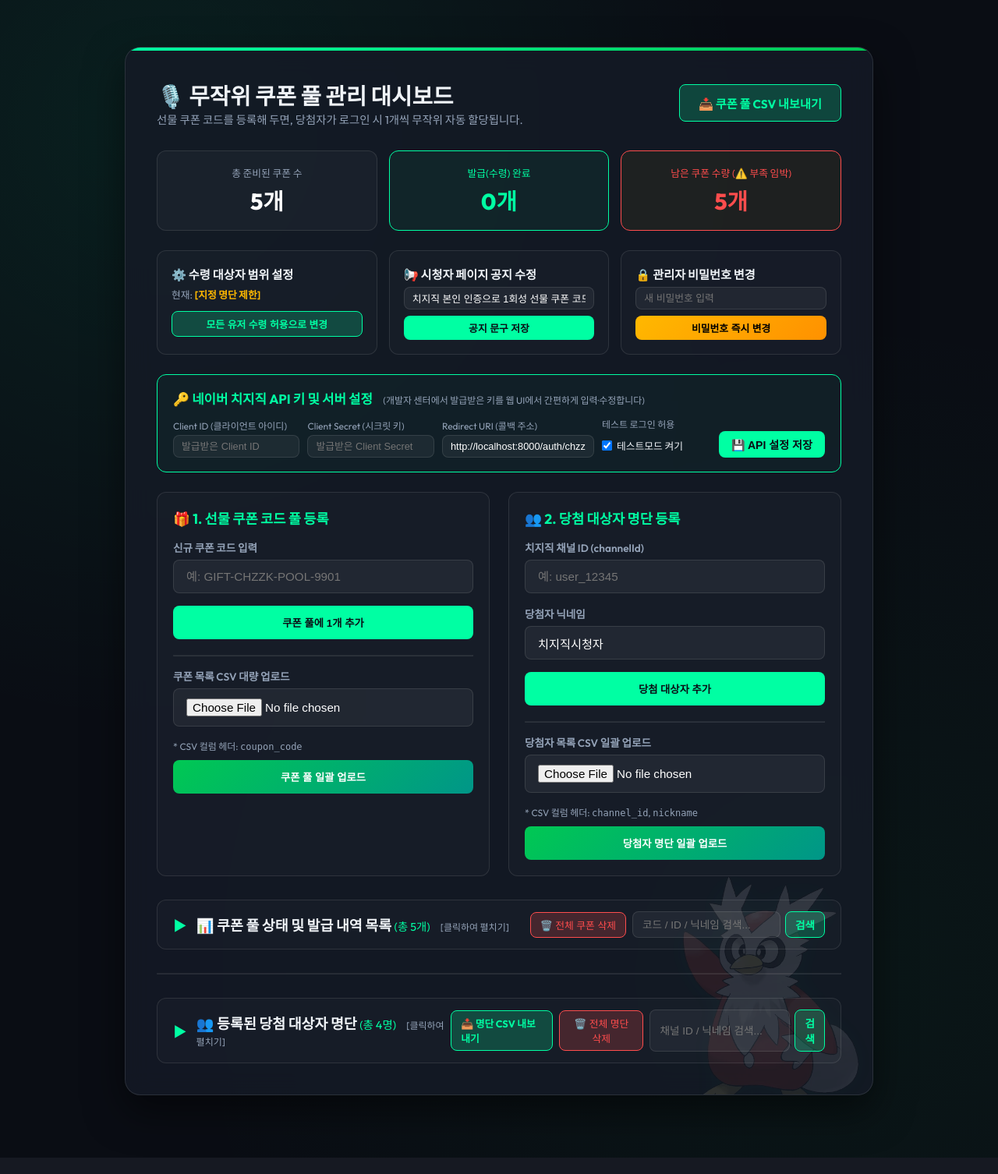
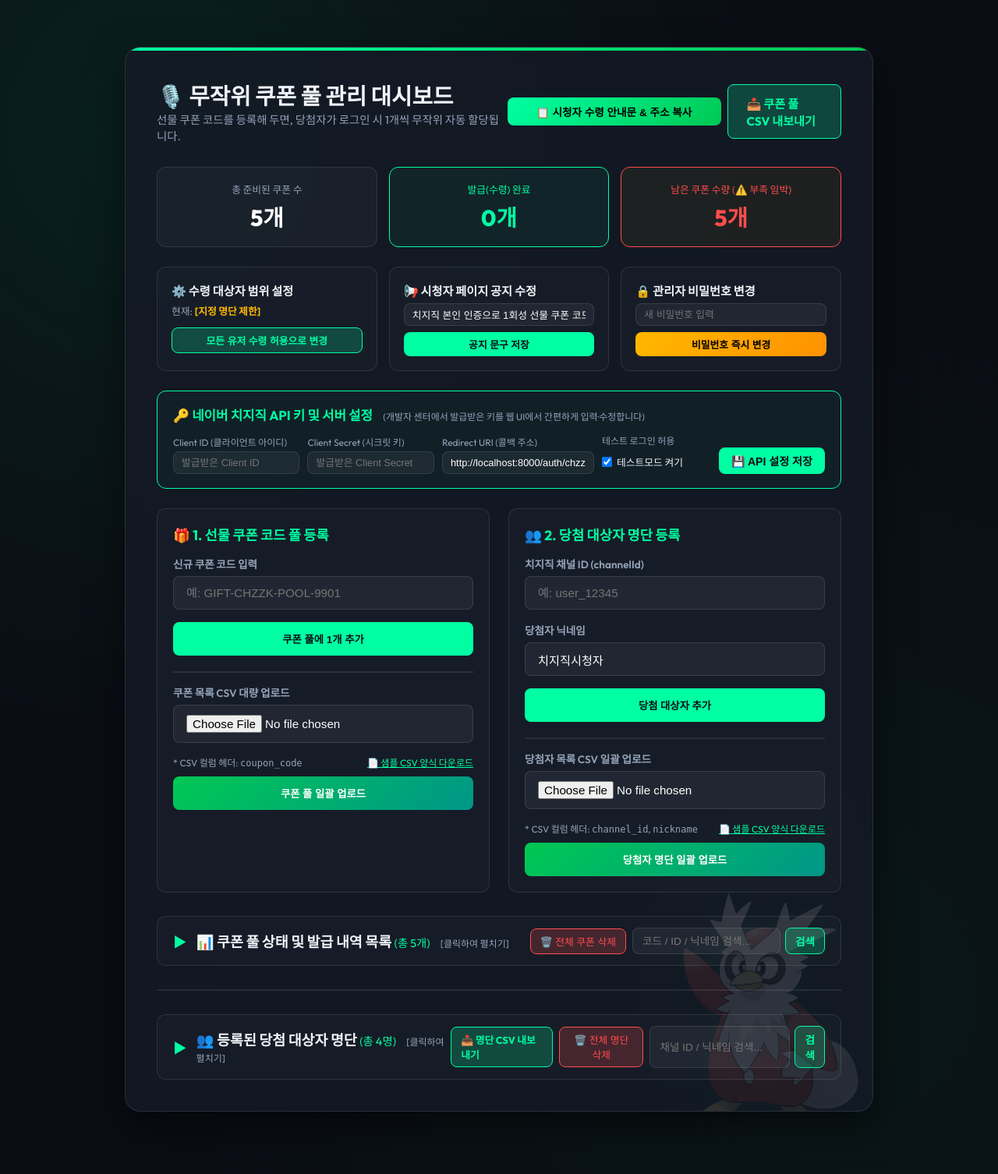
Before and after one commit to ManofKimchi08/chzzk-coupon-app, a FastAPI app: page /admin in a window 1280 px wide. Shown: the part 70-1576 px from the top of the page at 78% size. Before the commit the page ends 1555 px from the top, so only its background shows below. Run offline with FastAPI, Linux system fonts and the light colour scheme; the visitor is signed in with stand-in values (Sample User, id 1); data comes from the database, SQL or seed files in the repository.

Commit message:
feat: Add 1-click viewer share link copy and sample CSV template downloads to admin dashboard

```diff
--- a/main.py
+++ b/main.py
@@ -446,6 +446,24 @@ async def admin_export_coupons_csv(request: Request):
         headers={"Content-Disposition": "attachment; filename=coupon_pool_export.csv"}
     )
 
+@app.get("/admin/sample-coupons-csv")
+async def admin_sample_coupons_csv(request: Request):
+    sample_content = "coupon_code\nGIFT-CHZZK-SAMPLE-001\nGIFT-CHZZK-SAMPLE-002\nGIFT-CHZZK-SAMPLE-003\n"
+    return Response(
+        content=sample_content.encode('utf-8-sig'),
+        media_type="text/csv",
+        headers={"Content-Disposition": "attachment; filename=sample_coupons_template.csv"}
+    )
+
+@app.get("/admin/sample-winners-csv")
+async def admin_sample_winners_csv(request: Request):
+    sample_content = "channel_id,nickname\n32819034,치즈당첨자1\n11223344556677889900aabbccddeeff,치즈당첨자2\n"
+    return Response(
+        content=sample_content.encode('utf-8-sig'),
+        media_type="text/csv",
+        headers={"Content-Disposition": "attachment; filename=sample_winners_template.csv"}
+    )
+
 if __name__ == "__main__":
     import uvicorn
     uvicorn.run("main:app", host="0.0.0.0", port=8000, reload=True)
--- a/templates/admin.html
+++ b/templates/admin.html
@@ -61,10 +61,25 @@
                         <h1 style="font-size: 1.8rem; font-weight: 800;">🎙️ 무작위 쿠폰 풀 관리 대시보드</h1>
                         <p style="color: var(--text-muted); font-size: 0.9rem;">선물 쿠폰 코드를 등록해 두면, 당첨자가 로그인 시 1개씩 무작위 자동 할당됩니다.</p>
                     </div>
-                    <div>
+                    <div style="display: flex; gap: 8px; align-items: center;">
+                        <button type="button" onclick="copyViewerShareText()" class="btn-primary" style="background: linear-gradient(135deg, #00FFA3, #00C853); color: #000; font-weight: bold; font-size: 0.85rem; padding: 8px 16px;">
+                            📋 시청자 수령 안내문 & 주소 복사
+                        </button>
                         <a href="/admin/export-coupons-csv" class="btn-copy" style="text-decoration: none; display: inline-block;">📥 쿠폰 풀 CSV 내보내기</a>
                     </div>
                 </div>
+
+                <script>
+                    function copyViewerShareText() {
+                        const origin = window.location.origin;
+                        const text = `🎁 [치지직 선물 쿠폰 무작위 수령 안내]\n아래 주소로 들어오셔서 치지직 로그인 본인 인증 후 쿠폰을 수령하세요!\n👉 ${origin}`;
+                        navigator.clipboard.writeText(text).then(() => {
+                            alert("시청자 공유용 수령 안내문과 링크가 클립보드에 복사되었습니다!\n\n방송 채팅창이나 커뮤니티에 붙여넣어 공유하세요.");
+                        }).catch(() => {
+                            alert(`공유 링크: ${origin}`);
+                        });
+                    }
+                </script>
 
                 {% if msg %}
                     <div class="alert-card warning" style="padding: 12px; margin-bottom: 20px; font-size: 0.85rem; color: var(--chzzk-mint); background: rgba(0, 255, 163, 0.1); border-color: var(--chzzk-mint);">
@@ -192,8 +207,9 @@
                                 <label for="coupons_file">쿠폰 목록 CSV 대량 업로드</label>
                                 <input type="file" id="coupons_file" name="file" accept=".csv" class="form-input" required>
                             </div>
-                            <p style="font-size: 0.75rem; color: var(--text-muted); margin-bottom: 10px;">
-                                * CSV 컬럼 헤더: <code>coupon_code</code>
+                            <p style="font-size: 0.75rem; color: var(--text-muted); margin-bottom: 10px; display: flex; justify-content: space-between; align-items: center;">
+                                <span>* CSV 컬럼 헤더: <code>coupon_code</code></span>
+                                <a href="/admin/sample-coupons-csv" style="color: var(--chzzk-mint); font-size: 0.75rem; text-decoration: underline;">📄 샘플 CSV 양식 다운로드</a>
                             </p>
                             <button type="submit" class="btn-primary" style="background: linear-gradient(135deg, #00C853, #009688); color: #FFF;">쿠폰 풀 일괄 업로드</button>
                         </form>
@@ -222,8 +238,9 @@
                                 <label for="winners_file">당첨자 목록 CSV 일괄 업로드</label>
                                 <input type="file" id="winners_file" name="file" accept=".csv" class="form-input" required>
                             </div>
-                            <p style="font-size: 0.75rem; color: var(--text-muted); margin-bottom: 10px;">
-                                * CSV 컬럼 헤더: <code>channel_id</code>, <code>nickname</code>
+                            <p style="font-size: 0.75rem; color: var(--text-muted); margin-bottom: 10px; display: flex; justify-content: space-between; align-items: center;">
+                                <span>* CSV 컬럼 헤더: <code>channel_id</code>, <code>nickname</code></span>
+                                <a href="/admin/sample-winners-csv" style="color: var(--chzzk-mint); font-size: 0.75rem; text-decoration: underline;">📄 샘플 CSV 양식 다운로드</a>
                             </p>
                             <button type="submit" class="btn-primary" style="background: linear-gradient(135deg, #00C853, #009688); color: #FFF;">당첨자 명단 일괄 업로드</button>
                         </form>
```
